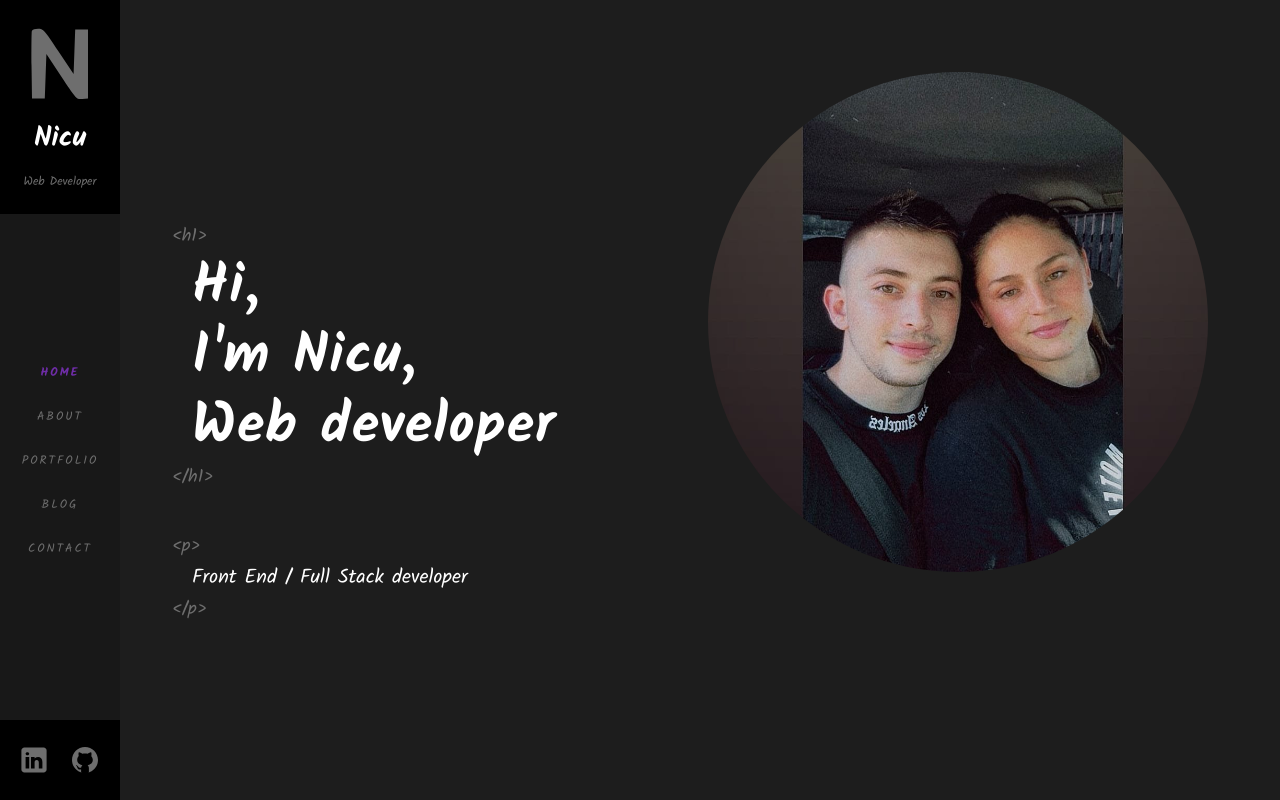
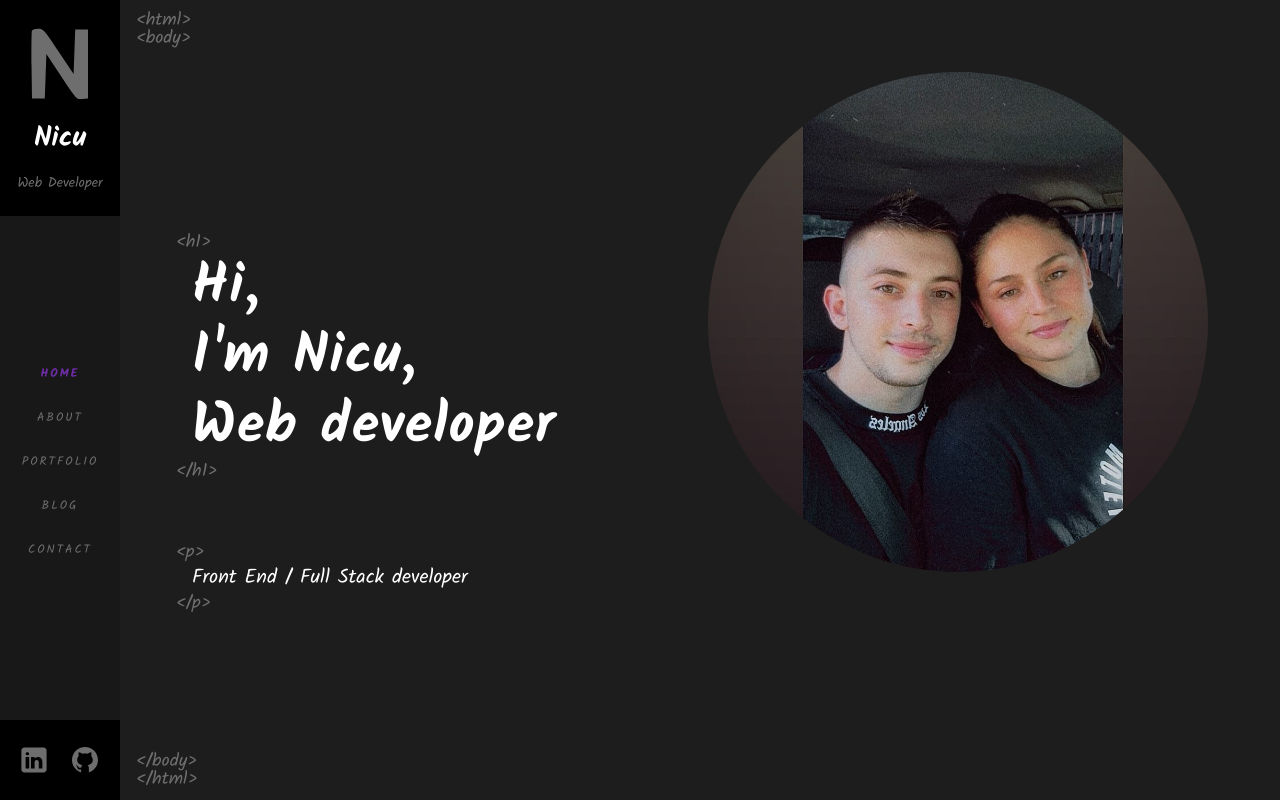
Before and after one commit to IoghiStudio/portfolio, a Next.js app: page /home in a window 1280 px wide. Built offline with nearby package versions, Linux system fonts and the light colour scheme; a web font is replaced by a local one.

Commit message:
preparing tags

```diff
--- a/src/app/layout.tsx
+++ b/src/app/layout.tsx
@@ -12,6 +12,7 @@ import { AppContextProvider, useAppContext } from '@/context/store';
 import { Header } from '@/components/Header';
 import { Nav } from '@/components/Nav';
 import { Menu } from '@/components/Menu';
+import { TagType, TagWrapper } from '@/components/TagWrapper/TagWrapper';
 
 const opensans = Open_Sans({
   subsets: ["latin"],
@@ -73,9 +74,13 @@ export default function RootLayout({
               />
             </div>
 
-            <div className="main-layout__children">
-              {children}
-            </div>
+            <TagWrapper tagType={TagType.Html}>
+              <TagWrapper tagType={TagType.Body}>
+                <div className="main-layout__children">
+                  {children}
+                </div>
+              </TagWrapper>
+            </TagWrapper>
 
             <Menu />
           </main>
--- a/src/components/Home/Home.tsx
+++ b/src/components/Home/Home.tsx
@@ -1,14 +1,13 @@
 "use client";
-import { Title } from '@/components/Title';
+import { TagType, TagWrapper } from '../TagWrapper/TagWrapper';
 import './Home.scss';
-import { Text } from '../Text';
 
 export const Home = () => {
   return (
     <div className="home">
       <div className="home__info">
         <div className="home__title">
-          <Title >
+          <TagWrapper tagType={TagType.H1} >
             <div className="home__title-word">
               Hi,
             </div>
@@ -20,14 +19,14 @@ export const Home = () => {
             <div className="home__title-word">
               Web developer
             </div>
-          </Title>
+          </TagWrapper>
         </div>
 
-        <Text>
+        <TagWrapper tagType={TagType.P}>
           <div className="home__text">
             Front End / Full Stack developer
           </div>
-        </Text>
+        </TagWrapper>
       </div>
 
       <div className="home__image"/>
--- a/src/components/Nav/Nav.scss
+++ b/src/components/Nav/Nav.scss
@@ -36,8 +36,8 @@
     }
 
     &-text {
-      font-size: 12px;
-      line-height: 16px;
+      font-size: 14px;
+      line-height: 18px;
       font-weight: 400;
     }
   }
--- /dev/null
+++ b/src/components/TagWrapper/TagWrapper.scss
@@ -0,0 +1,81 @@
+@import '@/styles/vars';
+@import '@/styles/mixins';
+
+.tag-wrapper {
+  position: relative;
+  width: 100%;
+
+  &::before, &::after {
+    content: "";
+    position: absolute;
+    top: -24px;
+    left: -16px;
+    color: $gray;
+    font-size: 18px;
+    font-weight: 500;
+  }
+
+  &::after {
+    content: "";
+    top: auto;
+    bottom: -24px;
+  }
+
+  &--h1 {
+    &::before {
+      content: "<h1>";
+    }
+
+    &::after {
+      content: "</h1>";
+    }
+  }
+
+  &--p {
+    &::before {
+      content: "<p>";
+    }
+
+    &::after {
+      content: "</p>";
+    }
+  }
+
+  &--body {
+    &::before {
+      content: "<body>";
+      top: 24px;
+      left: 16px;
+    }
+
+    &::after {
+      content: "</body>";
+      bottom: 24px;
+      left: 16px;
+    }
+  }
+
+  &--html {
+    &::before {
+      content: "<html>";
+      top: 6px;
+      left: 16px;
+    }
+
+    &::after {
+      content: "</html>";
+      bottom: 6px;
+      left: 16px;
+    }
+  }
+
+  &--section {
+    &::before {
+      content: "<section>";
+    }
+
+    &::after {
+      content: "</section>";
+    }
+  }
+}
--- /dev/null
+++ b/src/components/TagWrapper/TagWrapper.tsx
@@ -0,0 +1,36 @@
+import { ReactNode } from "react"
+import './TagWrapper.scss';
+import cn from "classnames";
+
+export enum TagType {
+  H1,
+  P,
+  Body,
+  Html,
+  Section,
+};
+
+type Props = {
+  children: ReactNode;
+  tagType: TagType;
+};
+
+export const TagWrapper: React.FC<Props> = ({
+  children,
+  tagType
+}) => {
+  return (
+    <div className={cn(
+      "tag-wrapper",
+      {
+        "tag-wrapper--h1": tagType === TagType.H1,
+        "tag-wrapper--p": tagType === TagType.P,
+        "tag-wrapper--body": tagType === TagType.Body,
+        "tag-wrapper--html": tagType === TagType.Html,
+        "tag-wrapper--section": tagType == TagType.Section
+      }
+    )}>
+      {children}
+    </div>
+  )
+};
--- /dev/null
+++ b/src/components/TagWrapper/index.tsx
@@ -0,0 +1 @@
+export * from './index';
--- a/src/components/Text/Text.scss
+++ /dev/null
@@ -1,22 +0,0 @@
-@import '@/styles/vars';
-@import '@/styles/mixins';
-
-.text {
-  position: relative;
-
-  &::before, &::after {
-    content: "<p>";
-    position: absolute;
-    top: -30px;
-    left: -20px;
-    color: $gray;
-    font-size: 18px;
-    font-weight: 500;
-  }
-
-  &::after {
-    content: "</p>";
-    top: auto;
-    bottom: -30px;
-  }
-}
--- a/src/components/Text/Text.tsx
+++ /dev/null
@@ -1,14 +0,0 @@
-import { ReactNode } from "react"
-import './Text.scss';
-
-export const Text = ({
-  children
-}: {
-  children: ReactNode
-}) => {
-  return (
-    <div className="text">
-      {children}
-    </div>
-  )
-}
--- a/src/components/Text/index.tsx
+++ /dev/null
@@ -1 +0,0 @@
-export * from './Text';
```
